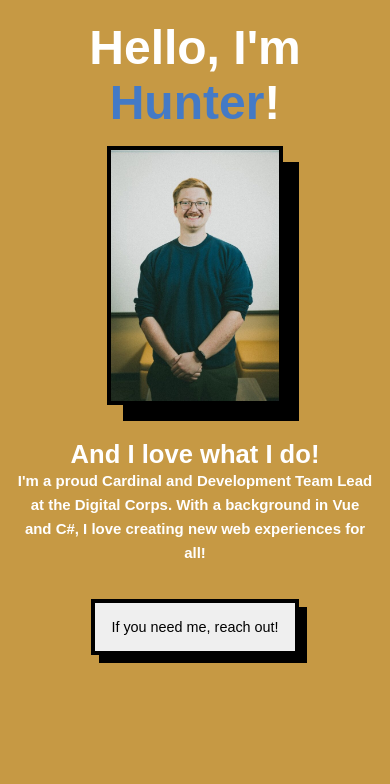
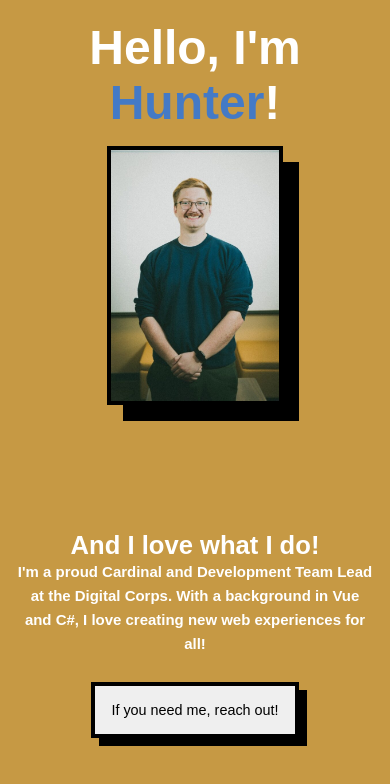
Before and after one commit to Hjwallace/hjwallace.github.io, a Vue app: page / in a window 390 px wide. Shown: the top 784 px of the page. Built offline with nearby package versions, Linux system fonts and the light colour scheme.

Commit message:
Update App.vue

```diff
--- a/src/App.vue
+++ b/src/App.vue
@@ -43,12 +43,12 @@ import ProfessionalPicture from './assets/picture2.jpg'
 
   .appContainer{
     display: flex;
-    height: 100vh;
+    min-height: 100vh;
     flex-direction: row;
     background-color: #C69944;
     /* background-color: #FCF7E9; */
     color: #FFFFFF;
-
+    overflow: hidden;
   }
 
   .photoSection{
@@ -79,7 +79,7 @@ import ProfessionalPicture from './assets/picture2.jpg'
     height: auto;
     width: auto;
     padding: 1rem;
-    margin-top: 1rem;
+    margin-top: .5rem;
 
     border: .25rem solid #000000;
     box-shadow: .5rem .5rem 0rem #000000;
@@ -119,6 +119,10 @@ import ProfessionalPicture from './assets/picture2.jpg'
     justify-content: start;
   }
 
+  .photoSection{
+    justify-content: start;
+  }
+
   img{
     width: 50% !important;
   }
```
